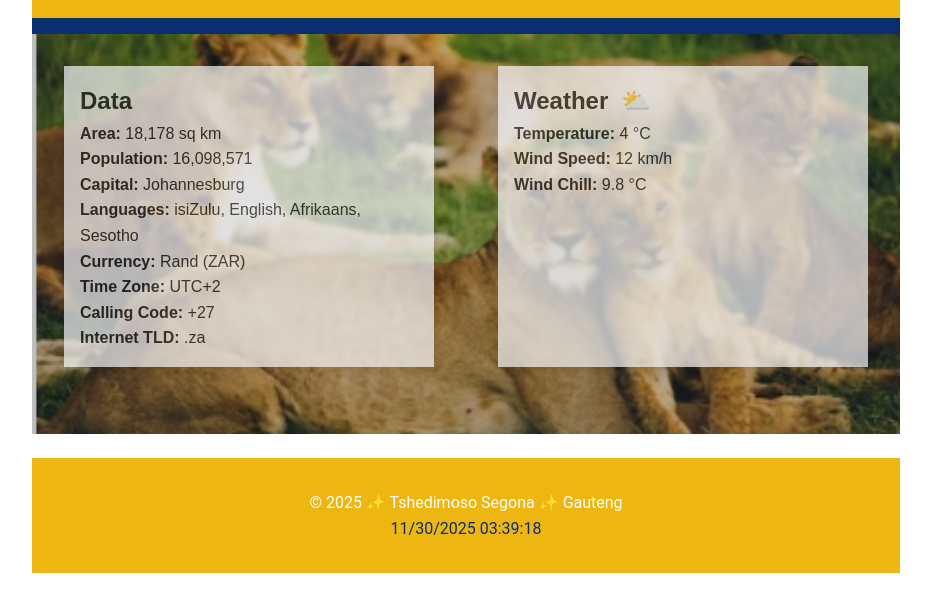
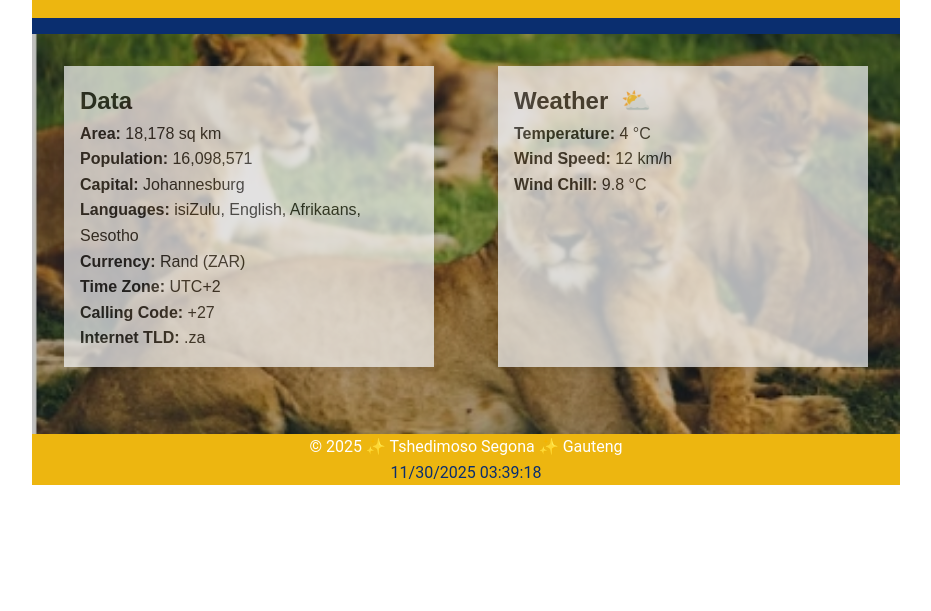
Before and after one commit to Tshedimoso/wdd131, a plain HTML site: page place.html in a window 1280 px wide. Shown: the part 113-724 px from the top of the page, without its empty margins (174-1105 px from the left). Drawn offline with Linux system fonts and the light colour scheme.

Commit message:
css footer

```diff
--- a/styles/place.css
+++ b/styles/place.css
@@ -95,8 +95,7 @@ h1 {
 
 
 footer {
-  margin: 1.5rem auto 0;
-  padding: 2rem;
+
   background-color: #edb610;
   text-align: center;
   color: var(--white);
```
